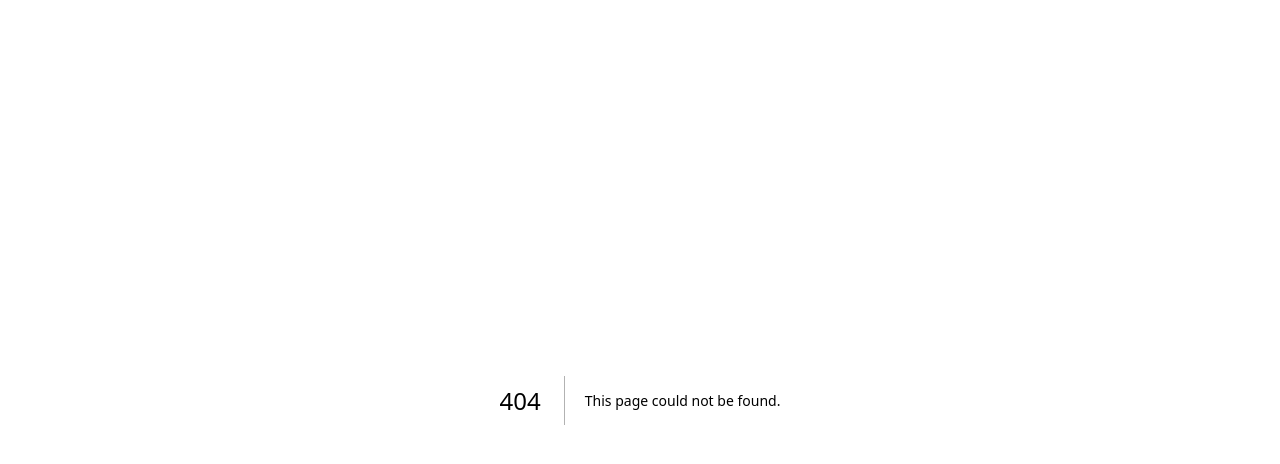
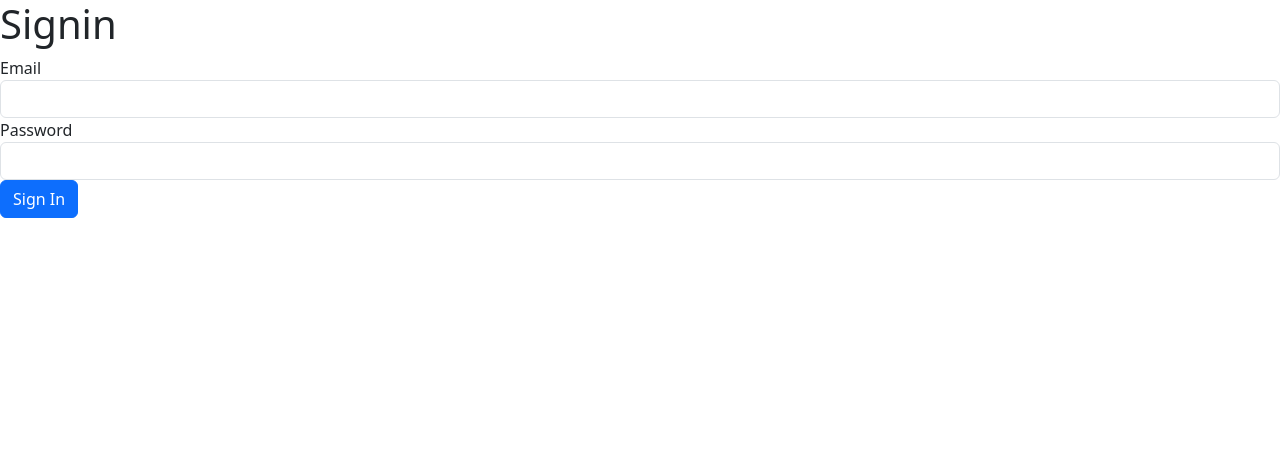
Before and after one commit to alansparrow/microservices-ticket, a Next.js app in the folder client/: page /auth/signin in a window 1280 px wide. Before the commit this address had no page. Shown: the top 464 px of the page. Built offline with nearby package versions, Linux system fonts and the light colour scheme.

Commit message:
242. Impl sign in

```diff
--- /dev/null
+++ b/client/pages/auth/signin.js
@@ -0,0 +1,49 @@
+import { useState } from "react";
+import UseRequest from "../../hooks/use-request";
+import Router from "next/router";
+
+const Signin = () => {
+  const [email, setEmail] = useState("");
+  const [password, setPassword] = useState("");
+  const { doRequest, errors } = UseRequest({
+    url: '/api/users/signin',
+    method: 'post',
+    body: {
+        email, password
+    },
+    onSuccess: () => Router.push('/')
+  });
+
+  const onSubmit = async (e) => {
+    e.preventDefault();
+
+    doRequest();
+  };
+
+  return (
+    <form onSubmit={onSubmit}>
+      <h1>Signin</h1>
+      <div className="form-group">
+        <label>Email</label>
+        <input
+          value={email}
+          onChange={(e) => setEmail(e.target.value)}
+          className="form-control"
+        />
+      </div>
+      <div className="form-group">
+        <label>Password</label>
+        <input
+          value={password}
+          onChange={(e) => setPassword(e.target.value)}
+          type="password"
+          className="form-control"
+        />
+      </div>
+      {errors}
+      <button className="btn btn-primary">Sign In</button>
+    </form>
+  );
+};
+
+export default Signin;
--- a/client/pages/index.js
+++ b/client/pages/index.js
@@ -1,8 +1,7 @@
 import BuildClient from "../api/build-client";
 
 const LandingPage = ({ currentUser }) => {
-  console.log(currentUser);
-  return <h1>LandingPage</h1>;
+  return currentUser ? <h1>You are signed in</h1> : <h1>Not signed in</h1>
 };
 
 LandingPage.getInitialProps = async (context) => {
```
